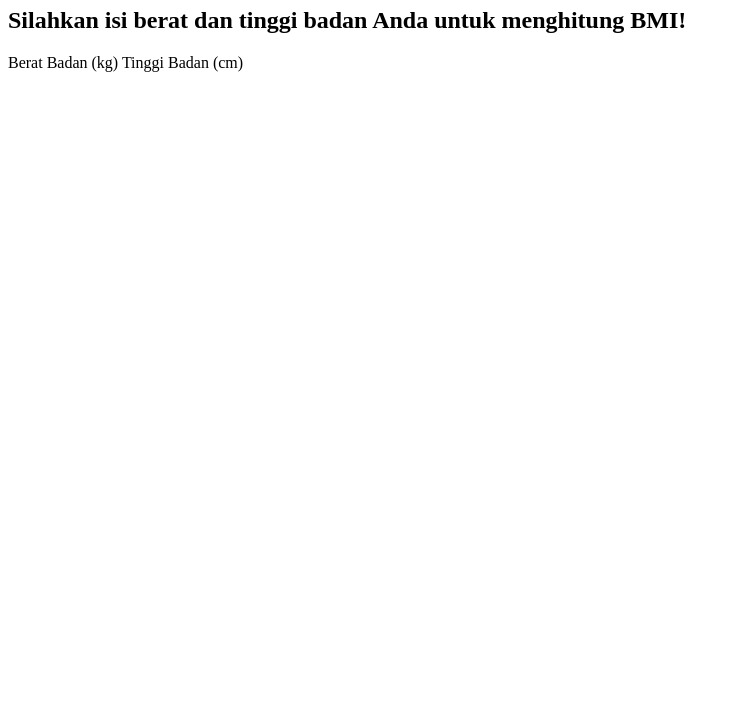
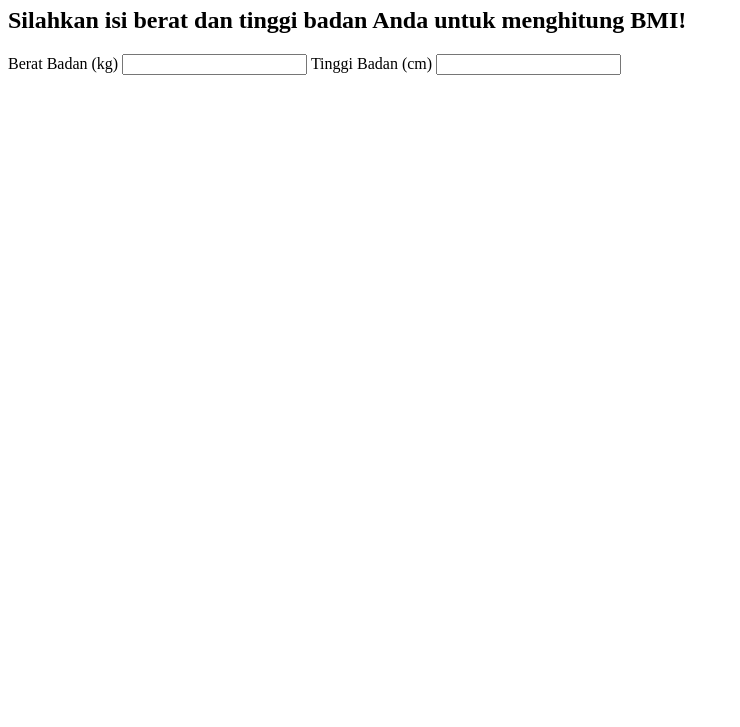
Before and after one commit to NadiaDNA/BMI-Calculator, a plain HTML site: page index.html in a window 1280 px wide. Shown: the part 73-800 px from the top of the page, without its empty margins (0-740 px from the left). Drawn offline with Linux system fonts and the light colour scheme.

Commit message:
make user's input

```diff
--- a/index.html
+++ b/index.html
@@ -11,6 +11,8 @@
     <h1>BMI Calculator</h1>
     <h2>Silahkan isi berat dan tinggi badan Anda untuk menghitung BMI!</h2>
     <label for="berat">Berat Badan (kg)</label>
+    <input id="berat" type="number">
     <label for="tinggi">Tinggi Badan (cm)</label>
+    <input id="tinggi" type="number">
 </body>
 </html>
```
